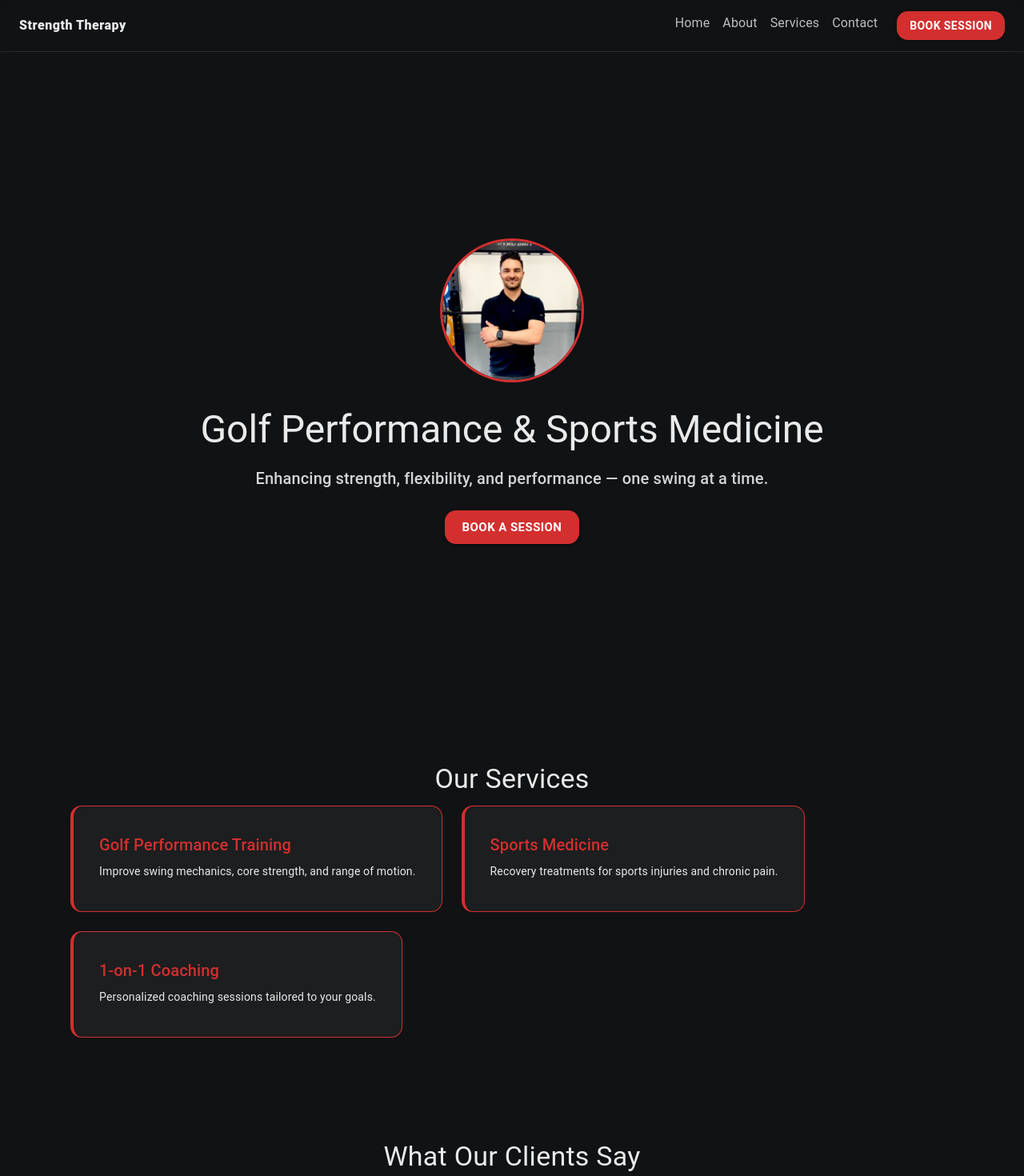
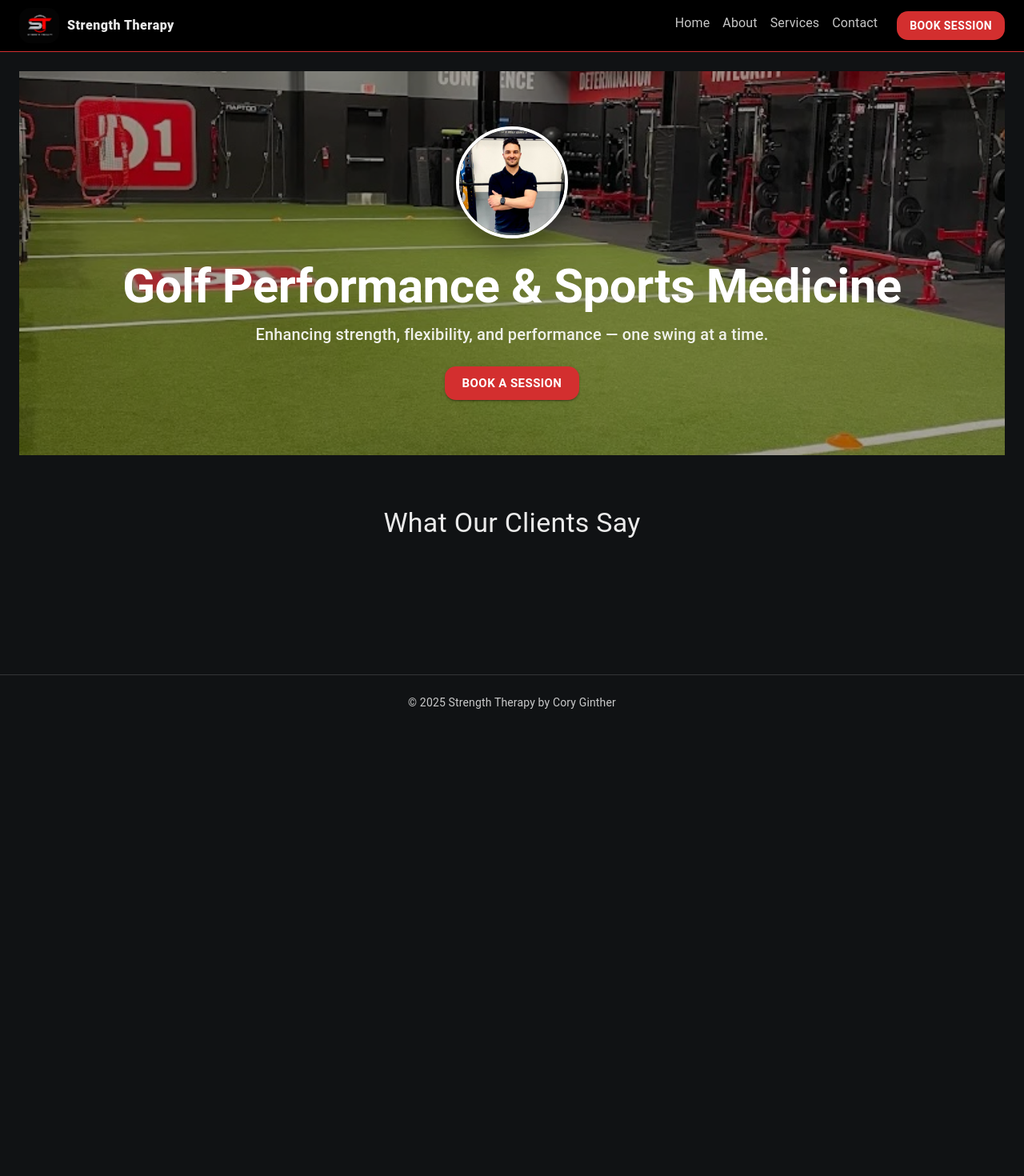
Before and after one commit to DarwinCasasola/strength-therapy-react, a React (Vite) app: page / in a window 1280 px wide. Shown: the top 1470 px of the page at 80% size. After the commit the page ends 912 px from the top, so only its background shows below. Built offline with nearby package versions, Linux system fonts and the light colour scheme.

Commit message:
services page update

```diff
--- a/src/App.jsx
+++ b/src/App.jsx
@@ -50,7 +50,7 @@ export default function App() {
       <CssBaseline />
       <BookingProvider>
         <Navbar />
-        <Container sx={{ py: 3 }}>
+        <Container maxWidth='xl' sx={{ py: 3 }}>
           <Routes>
             <Route path="/" element={<Home />} />
             <Route path="/about" element={<About />} />
--- a/src/components/Navbar.jsx
+++ b/src/components/Navbar.jsx
@@ -6,7 +6,7 @@ const linkSx = ({ isActive }) => ({
   mx: 1,
   textDecoration: "none",
   color: "text.primary",
-  opacity: isActive ? 1 : 0.8,
+  opacity: isActive ? 1 : 0.85,
   borderBottom: "2px solid",
   borderColor: isActive ? "primary.main" : "transparent",
   pb: 0.5,
@@ -21,28 +21,52 @@ export default function Navbar() {
       color="transparent"
       elevation={0}
       sx={{
-        backdropFilter: "blur(6px)",
+        backgroundColor: "#000",                // solid black bar
         borderBottom: "1px solid",
-        borderColor: "rgba(255,255,255,0.1)",
+        borderColor: "primary.main",            // thin red line
       }}
     >
-      <Toolbar>
+      <Toolbar sx={{ gap: 2 }}>
+        {/* Logo + Brand (clickable to "/") */}
         <Box
           component={Link}
           to="/"
           sx={{
-            fontWeight: 800,
-            letterSpacing: 0.5,
-            mr: 2,
+            display: "flex",
+            alignItems: "center",
+            gap: 1.25,
+            textDecoration: "none",
             color: "text.primary",
-            textDecoration: "none",
           }}
         >
-          Strength Therapy
+          <Box
+            component="img"
+            src="/assets/IMG_0542.JPEG"
+            alt="Strength Therapy logo"
+            loading="eager"
+            sx={{
+              height: { xs: 36, sm: 44 },       // adjust logo size here
+              width: "auto",
+              display: "block",
+              borderRadius: 1,                  // remove if you want sharp corners
+            }}
+          />
+          {/* Hide text on very small screens to keep the bar clean */}
+          <Box
+            component="span"
+            sx={{
+              fontWeight: 800,
+              letterSpacing: 0.5,
+              display: { xs: "none", sm: "inline" },
+            }}
+          >
+            Strength Therapy
+          </Box>
         </Box>
 
         <Box sx={{ flexGrow: 1 }} />
 
+        {/* Nav links + CTA */}
         <Box sx={{ display: "flex", alignItems: "center" }}>
           <Box component={NavLink} to="/" end sx={linkSx}>
             Home
--- a/src/index.css
+++ b/src/index.css
@@ -1,27 +1,37 @@
+/* ---- Design tokens ---- */
 :root{
   --bg:#101214;          /* page */
   --paper:#1A1D21;       /* cards */
   --text:#EAEAEA;        /* text */
   --accent:#d32f2f;      /* red */
 }
-body{ background:var(--bg); color:var(--text); }
+
+/* ---- Base ---- */
+html, body, #root { height: 100%; }
+body { margin: 0; background: var(--bg); color: var(--text); }
+a { color: inherit; text-decoration: none; }
+
+/* Media defaults to avoid baseline gaps / layout wobble */
+img, video { display: block; max-width: 100%; height: auto; }
+
+/* Keep this if you still use className="container" on page shells */
+.container { max-width: 1280px; margin: 0 auto; padding: 1rem; }
+
+/* ---- Card look for legacy places using className="card" ---- */
+/* Single, consolidated rule (removed duplicate) */
 .card{
-  background:rgba(255,255,255,0.05);
-  border:1px solid rgba(255,255,255,0.10);
-  border-radius:1rem;
-}
-
-
-a { color: inherit; text-decoration: none; }
-.container { max-width: 1000px; margin: 0 auto; padding: 1rem; }
-
-.grid { display: grid; gap: 1rem; }
-.grid-3 { grid-template-columns: repeat(auto-fit, minmax(220px, 1fr)); }
-
-.card {
   background: rgba(255,255,255,0.05);
-  border: 1px solid rgba(255,255,255,0.1);
+  border: 1px solid rgba(255,255,255,0.10);
   border-radius: 1rem;
   padding: 1rem;
   backdrop-filter: blur(3px);
 }
+
+/* ---- Neutralize old layout helpers that conflict with MUI ---- */
+/* If any page still has className="grid grid-3", these would override MUI’s layout.
+   We disable them so your new MUI/CSS Grid in Services.jsx is authoritative. */
+.grid, .grid-3 {
+  display: initial !important;
+  grid-template-columns: initial !important;
+  gap: initial !important;
+}
--- a/src/pages/About.jsx
+++ b/src/pages/About.jsx
@@ -1,22 +1,73 @@
 // src/pages/About.jsx
-import { Box, Typography } from "@mui/material";
+import { Box, Container, Typography, Button } from "@mui/material";
+import { useNavigate } from "react-router-dom";
 
 export default function About() {
+  const navigate = useNavigate();
+
   return (
-    <Box className="container">
-      <Typography variant="h4" gutterBottom>About</Typography>
+    <>
+      {/* HERO with same background image as Home */}
+      <Box
+        id="about-hero"
+        sx={{
+          position: "relative",
+          minHeight: "60vh", // match Home; change to "50vh" if you want it shorter
+          display: "flex",
+          alignItems: "center",
+          justifyContent: "center",
+          textAlign: "center",
+          color: "#fff",
+          // If the file name has a space, keep %20. If you rename it to D1STgym-copy.jpg, update path.
+          backgroundImage: "url('/assets/D1STgym-copy.jpg')",
+          backgroundSize: "cover",
+          backgroundPosition: "center",
+          backgroundRepeat: "no-repeat",
+          "&::before": {
+            content: '""',
+            position: "absolute",
+            inset: 0,
+            background: "rgba(0,0,0,0.35)", // overlay for readability
+          },
+        }}
+      >
+        <Container maxWidth="lg" sx={{ position: "relative", zIndex: 1, py: 6 }}>
+          <Typography variant="h2" sx={{ fontWeight: 700, mb: 1 }}>
+            About Us
+          </Typography>
+          <Typography variant="h6" sx={{ opacity: 0.9, maxWidth: 900, mx: "auto" }}>
+            Learn more about our mission, our approach, and what drives us.
+          </Typography>
+        </Container>
+      </Box>
 
-      {/* Replace with your old about.html content as paragraphs */}
-      <Typography paragraph>
-      Learn more about our mission, our team, and what drives us.
-      </Typography>
-      <Typography paragraph>
-      I am Dr.Cory Ginther PT,DPT, CSCS,and CEO of Strength Therapy. When I created Strength Therapy, I had a mission to help athletes of all shapes, sizes, and experience levels become their best version of themselves. I believe in investing in a community dedicated to helping people unlock their full potential. I am a certified trainer and passionate coach who will work closely with you to ensure you crush your fitness goals, one step at a time.
-      </Typography>
+      {/* Main content (centered, no right column) */}
+      <Container sx={{ py: 8, maxWidth: 1000 }}>
+        <Typography variant="h4" gutterBottom>
+          Strength Therapy by Dr. Cory Ginther, PT, DPT, CSCS
+        </Typography>
 
-      {/* If you had images:
-      <img src="/assets/your-photo.jpg" alt="Cory coaching" style={{ maxWidth: "100%", borderRadius: 16 }} />
-      */}
-    </Box>
+        <Typography paragraph sx={{ opacity: 0.95, lineHeight: 1.9 }}>
+          I am Dr. Cory Ginther PT, DPT, CSCS, and CEO of Strength Therapy. When I created
+          Strength Therapy, I had a mission to help athletes of all shapes, sizes, and
+          experience levels become their best version of themselves.
+        </Typography>
+
+        <Typography paragraph sx={{ opacity: 0.95, lineHeight: 1.9 }}>
+          I believe in investing in a community dedicated to helping people unlock their full
+          potential. I am a certified trainer and passionate coach who will work closely with
+          you to ensure you crush your fitness goals, one step at a time.
+        </Typography>
+
+        <Button
+          variant="contained"
+          size="large"
+          sx={{ mt: 2 }}
+          onClick={() => navigate("/booking")}
+        >
+          Book a Session
+        </Button>
+      </Container>
+    </>
   );
 }
--- a/src/pages/Home.jsx
+++ b/src/pages/Home.jsx
@@ -1,118 +1,91 @@
 // src/pages/Home.jsx
 import { useEffect } from "react";
-import { Box, Typography, Button, Grid, Card, CardContent, Container } from "@mui/material";
+import { Box, Container, Typography, Button } from "@mui/material";
 import { useNavigate } from "react-router-dom";
 
 export default function Home() {
   const navigate = useNavigate();
 
-  // Load Elfsight (Google Reviews) widget script once
+  // Load Elfsight (reviews) once
   useEffect(() => {
-    const scriptId = "elfsight-platform-script";
-    if (!document.getElementById(scriptId)) {
+    const id = "elfsight-platform-script";
+    if (!document.getElementById(id)) {
       const s = document.createElement("script");
+      s.id = id;
       s.src = "https://static.elfsight.com/platform/platform.js";
       s.async = true;
-      s.id = scriptId;
       document.body.appendChild(s);
     }
   }, []);
 
   return (
     <>
-      {/* Hero Section */}
+      {/* HERO with background image */}
       <Box
         id="hero"
         sx={{
-          minHeight: "100vh",
+          position: "relative",
+          minHeight: "60vh",
           display: "flex",
           alignItems: "center",
           justifyContent: "center",
           textAlign: "center",
-          px: 2,
+          color: "#fff",
+          // If the file name has a space, keep %20. If you rename to D1STgym-copy.jpg, update path.
+          backgroundImage: "url('/assets/D1STgym-copy.jpg')",
+          backgroundSize: "cover",
+          backgroundPosition: "center",
+          backgroundRepeat: "no-repeat",
+          "&::before": {
+            content: '""',
+            position: "absolute",
+            inset: 0,
+            background: "rgba(0,0,0,0.35)", // overlay for readability
+          },
         }}
       >
-        <Container maxWidth="md">
+        <Container
+  maxWidth="lg"
+  sx={{
+    position: "relative",
+    zIndex: 1,
+    py: 4,
+    display: "flex",
+    flexDirection: "column",
+    alignItems: "center",   // ← centers children horizontally
+    textAlign: "center",
+  }}
+>
   <Box
     component="img"
     src="/assets/Cory.jpeg"
     alt="Cory Ginther"
     sx={{
-              width: 180,
-              height: 180,
+      width: { xs: 110, md: 140 },
+      height: { xs: 110, md: 140 },
       objectFit: "cover",
       borderRadius: "50%",
+      border: "4px solid #fff",
+      boxShadow: "0 10px 30px rgba(0,0,0,.35)",
       mb: 3,
-              border: "3px solid",
-              borderColor: "primary.main",
     }}
   />
-          <Typography variant="h3" component="h1" gutterBottom>
-            Golf Performance & Sports Medicine
+
+  {/* Headline / subhead / CTA */}
+  <Typography variant="h2" sx={{ fontWeight: 700, mb: 1 }}>
+    Golf Performance &amp; Sports Medicine
   </Typography>
-          <Typography variant="h6" sx={{ opacity: 0.9 }}>
+  <Typography variant="h6" sx={{ opacity: 0.9, maxWidth: 900 }}>
     Enhancing strength, flexibility, and performance — one swing at a time.
   </Typography>
-          <Button
-            variant="contained"
-            color="primary"
-            size="large"
-            sx={{ mt: 3 }}
-            onClick={() => navigate("/booking")}
-          >
+  <Button variant="contained" size="large" sx={{ mt: 3 }} onClick={() => navigate("/booking")}>
     Book a Session
   </Button>
 </Container>
       </Box>
 
-      {/* Services Section (teaser) */}
-      <Box id="services" sx={{ py: 8 }}>
-        <Container>
-          <Typography variant="h4" align="center" gutterBottom>
-            Our Services
-          </Typography>
-
-          <Grid container spacing={3} sx={{ mt: 1 }}>
-            {[
-              {
-                title: "Golf Performance Training",
-                desc: "Improve swing mechanics, core strength, and range of motion.",
-              },
-              {
-                title: "Sports Medicine",
-                desc: "Recovery treatments for sports injuries and chronic pain.",
-              },
-              {
-                title: "1-on-1 Coaching",
-                desc: "Personalized coaching sessions tailored to your goals.",
-              },
-            ].map((service) => (
-              <Grid item xs={12} sm={6} md={4} key={service.title}>
-                <Card
-                  className="card"
-                  elevation={0}
-                  sx={{
-                    height: "100%",
-                    borderLeft: "4px solid",
-                    borderColor: "primary.main",
-                  }}
-                >
-                  <CardContent>
-                    <Typography variant="h6" gutterBottom color="primary">
-                      {service.title}
-                    </Typography>
-                    <Typography variant="body2">{service.desc}</Typography>
-                  </CardContent>
-                </Card>
-              </Grid>
-            ))}
-          </Grid>
-        </Container>
-      </Box>
-
-      {/* Reviews Section */}
-      <Box id="reviews" sx={{ py: 8 }}>
-        <Container>
+      {/* Reviews section (Elfsight) */}
+      <Container sx={{ py: 8 }}>
         <Typography variant="h4" align="center" gutterBottom>
           What Our Clients Say
         </Typography>
@@ -123,7 +96,6 @@ export default function Home() {
           sx={{ mt: 4 }}
         />
       </Container>
-      </Box>
     </>
   );
 }
```
Also changed, not shown: src/components/ServiceCard.jsx (+65 -14 lines), src/data/services.json (+15 -3 lines), src/pages/Services.jsx (+72 -23 lines), public/assets/D1STgym-copy.jpg (renamed from public/assets/D1STgym copy.jpg). Lines whose indentation alone changed are shown as unchanged.
